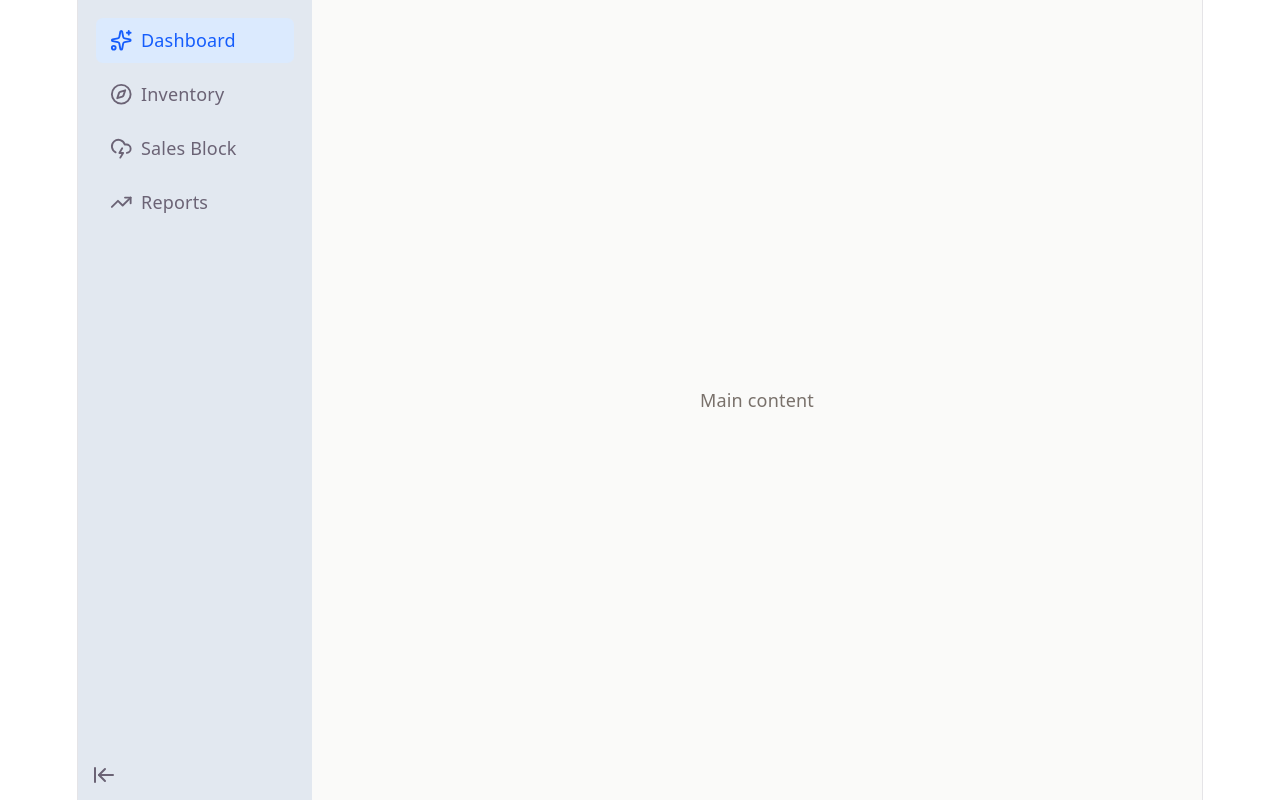
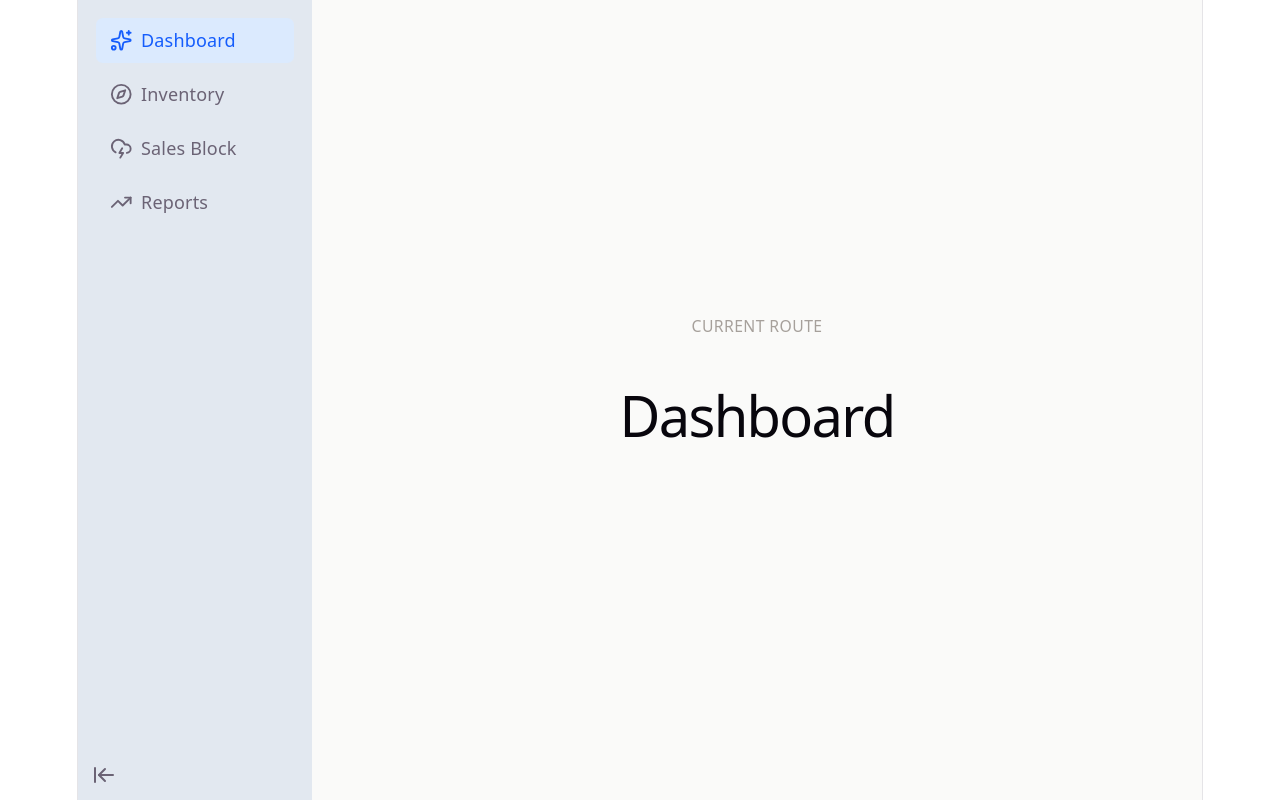
Before and after one commit to 20Bulka20/headless_sidebar, a React (Vite) app: page /dashboard in a window 1280 px wide. Built offline with nearby package versions, Linux system fonts and the light colour scheme.

Commit message:
feat: add pages  and routes for demo

```diff
--- a/src/App.tsx
+++ b/src/App.tsx
@@ -1,7 +1,15 @@
+import { Navigate, Route, Routes } from "react-router";
 import "./App.css";
-
 import { useMediaQuery } from "./demo/useMediaQuery";
 import { StyledSidebar } from "./demo/StyledSidebar";
+import {
+  AnalyticsPage,
+  DashboardPage,
+  InventoryPage,
+  ReportsPage,
+  SalesPage,
+  SettingsPage,
+} from "./demo/pages";
 
 function App() {
   const isMobile = useMediaQuery("(max-width: 767px)");
@@ -10,8 +18,21 @@ function App() {
     <div className={`flex h-screen ${isMobile ? "flex-col" : "flex-row"}`}>
       <StyledSidebar isMobile={isMobile} />
 
-      <main className="flex min-h-0 min-w-0 flex-1 items-center justify-center bg-stone-50 text-stone-500">
-        Main content
+      <main
+        className={`min-h-0 min-w-0 flex-1 bg-stone-50 ${
+          isMobile ? "pb-20" : ""
+        }`}
+      >
+        <Routes>
+          <Route path="/" element={<Navigate to="/dashboard" replace />} />
+          <Route path="/dashboard" element={<DashboardPage />} />
+          <Route path="/inventory" element={<InventoryPage />} />
+          <Route path="/sales/list" element={<SalesPage />} />
+          <Route path="/sales/analytics" element={<AnalyticsPage />} />
+          <Route path="/sales/settings" element={<SettingsPage />} />
+          <Route path="/reports" element={<ReportsPage />} />
+          <Route path="*" element={<Navigate to="/dashboard" replace />} />
+        </Routes>
       </main>
     </div>
   );
--- /dev/null
+++ b/src/demo/pages.tsx
@@ -0,0 +1,32 @@
+export function Page({ title }: { title: string }) {
+  return (
+    <div className="flex h-full flex-col items-center justify-center gap-2 p-8 text-center">
+      <p className="text-sm uppercase tracking-wide text-stone-400">Current route</p>
+      <h1 className="text-2xl font-semibold text-stone-800">{title}</h1>
+    </div>
+  );
+}
+
+export function DashboardPage() {
+  return <Page title="Dashboard" />;
+}
+
+export function InventoryPage() {
+  return <Page title="Inventory" />;
+}
+
+export function SalesPage() {
+  return <Page title="Sales" />;
+}
+
+export function AnalyticsPage() {
+  return <Page title="Analytics" />;
+}
+
+export function SettingsPage() {
+  return <Page title="Settings" />;
+}
+
+export function ReportsPage() {
+  return <Page title="Reports" />;
+}
```
